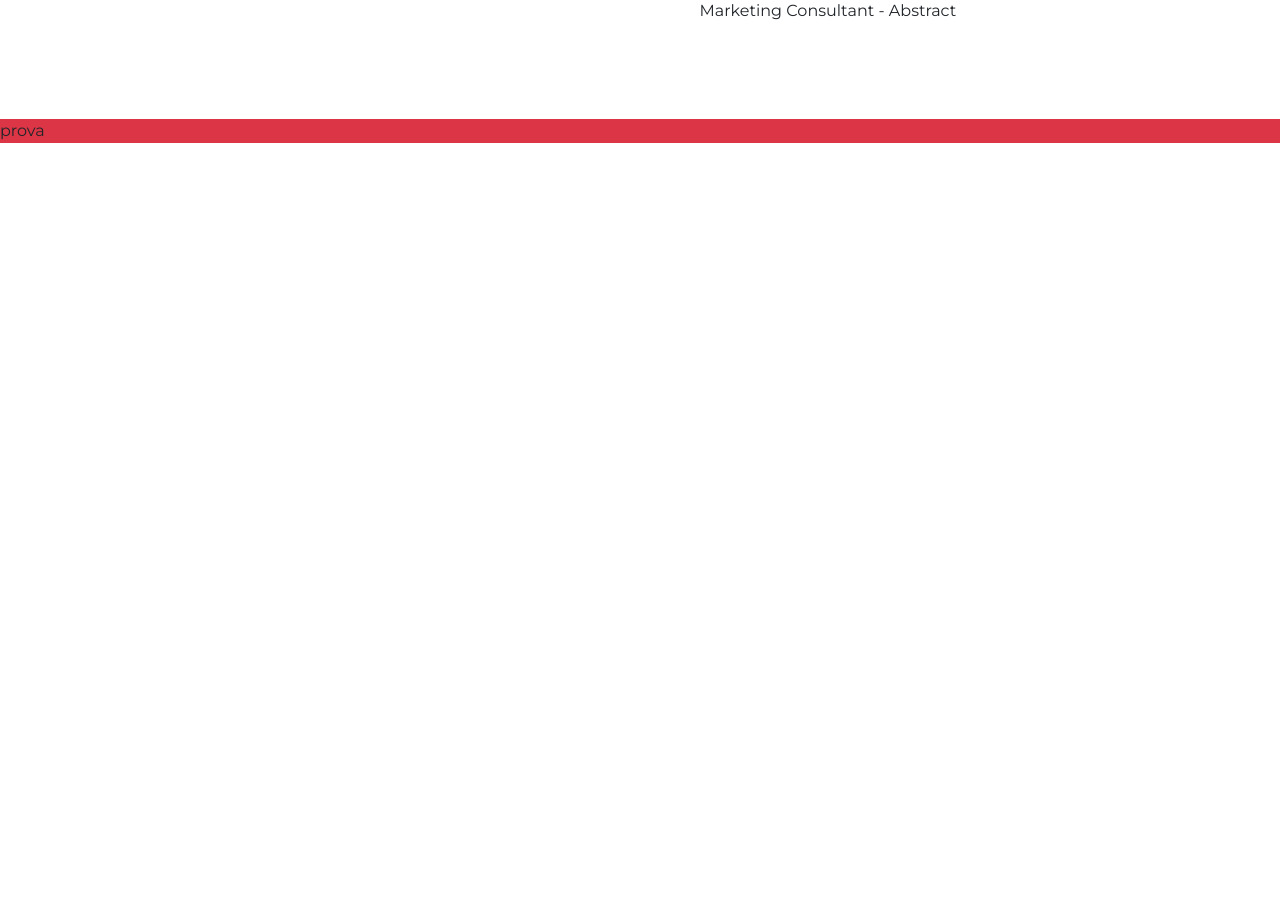
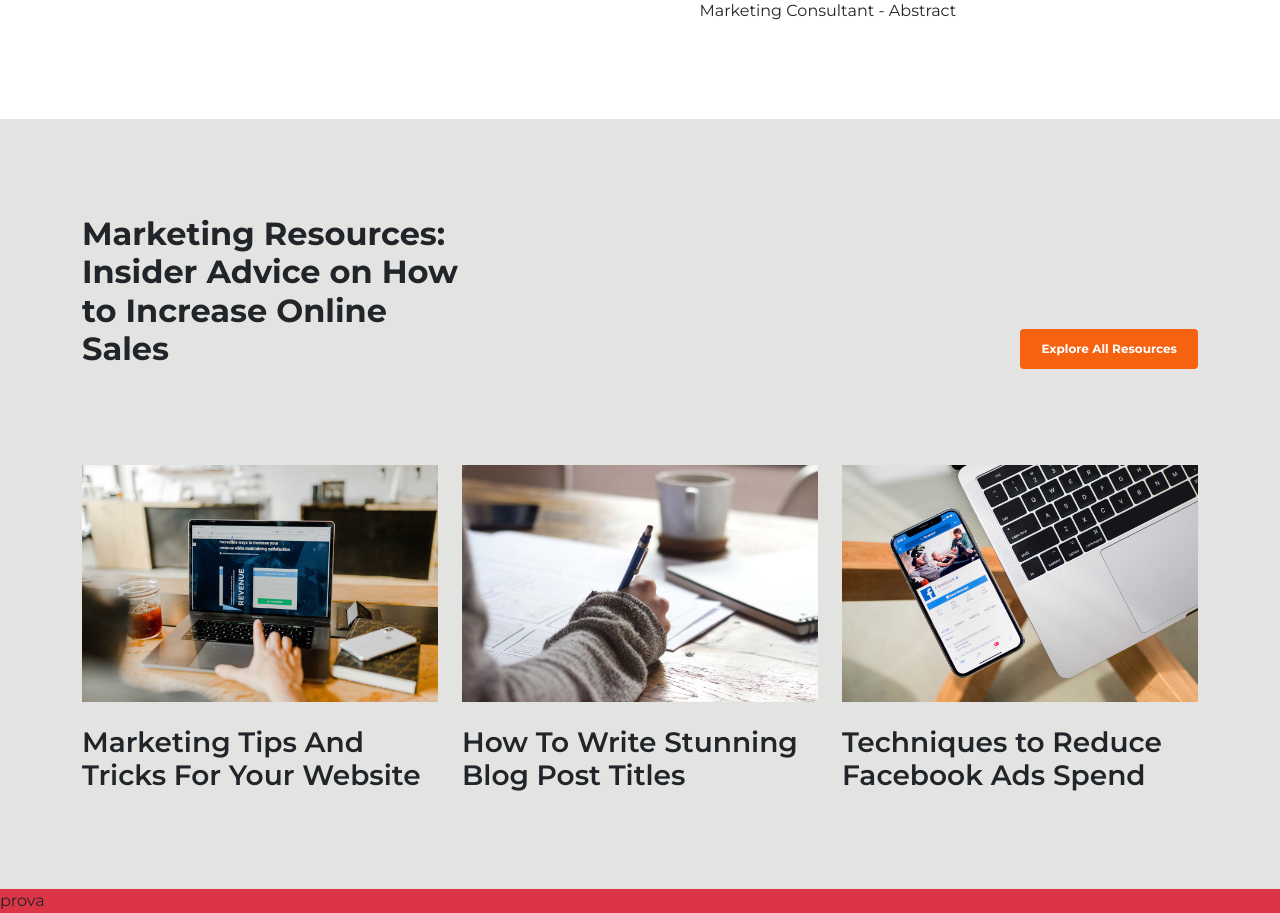
Before and after one commit to Ciro97cu/proj-html-vuejs, a Vue app: page / in a window 1280 px wide. Shown: the part 5580-6493 px from the top of the page. Before the commit the page ends 5723 px from the top, so only its background shows below. Built offline with nearby package versions, Linux system fonts and the light colour scheme.

Commit message:
completed marketing section

```diff
--- /dev/null
+++ b/src/assets/data/marketing.json
@@ -0,0 +1,17 @@
+[
+    {
+        "id": 1,
+        "path": "blog-posts-6.jpg",
+        "text": "Marketing Tips And Tricks For Your Website"
+    },
+    {
+        "id": 2,
+        "path": "blog-posts-5.jpg",
+        "text": "How To Write Stunning Blog Post Titles"
+    },
+    {
+        "id": 3,
+        "path": "blog-posts-4.jpg",
+        "text": "Techniques to Reduce Facebook Ads Spend"
+    }
+]
--- a/src/assets/style/import.scss
+++ b/src/assets/style/import.scss
@@ -1,4 +1,5 @@
 @import "~bootstrap/scss/bootstrap";
 @import "@fontsource/montserrat/index.css";
 @import "@fontsource/montserrat/500.css";
+@import "@fontsource/montserrat/600.css";
 @import "@fontsource/montserrat/700.css";
--- a/src/components/MainAvada.vue
+++ b/src/components/MainAvada.vue
@@ -3,6 +3,7 @@
     <IntroductionSection />
     <PlanSection />
     <TeamSection />
+    <MarketingSection />
   </main>
 </template>
 
@@ -10,6 +11,7 @@
 import IntroductionSection from "./IntroductionSection.vue";
 import PlanSection from "./PlanSection.vue";
 import TeamSection from "./TeamSection.vue";
+import MarketingSection from "./MarketingSection.vue";
 
 export default {
   name: "MainAvada",
@@ -17,6 +19,7 @@ export default {
     IntroductionSection,
     PlanSection,
     TeamSection,
+    MarketingSection,
   },
 };
 </script>
--- /dev/null
+++ b/src/components/MarketingSection.vue
@@ -0,0 +1,62 @@
+<template>
+  <div id="marketing_section">
+    <div class="container-sm py-5">
+      <div class="row py-5">
+        <div class="col-sm-6">
+          <h2>
+            Marketing Resources: Insider Advice on How to Increase Online Sales
+          </h2>
+        </div>
+        <div class="col-sm-6 align-self-end text-end">
+          <button class="btn">Explore All Resources</button>
+        </div>
+      </div>
+
+      <div class="row py-5">
+        <div class="col-sm-4" v-for="card in marketing" :key="card.id">
+          <img
+            class="w-100 pb-4"
+            :src="require(`../assets/img/${card.path}`)"
+            :alt="card.id"
+          />
+          <h3>{{ card.text }}</h3>
+        </div>
+      </div>
+    </div>
+  </div>
+</template>
+
+<script>
+import marketing from "@/assets/data/marketing";
+
+export default {
+  name: "MarketingSection",
+  data() {
+    return {
+      marketing,
+    };
+  },
+};
+</script>
+
+<style lang="scss" scoped>
+@import "../assets/style/variables.scss";
+@import "../assets/style/mixin.scss";
+
+#marketing_section {
+  background-color: $color-Gray-Nurse;
+
+  h2 {
+    max-width: 70%;
+    font-weight: 700;
+  }
+
+  button {
+    @include button($color-Ecstasy, white, $color-Tango, black);
+  }
+
+  h3 {
+    font-weight: 600;
+  }
+}
+</style>
```
